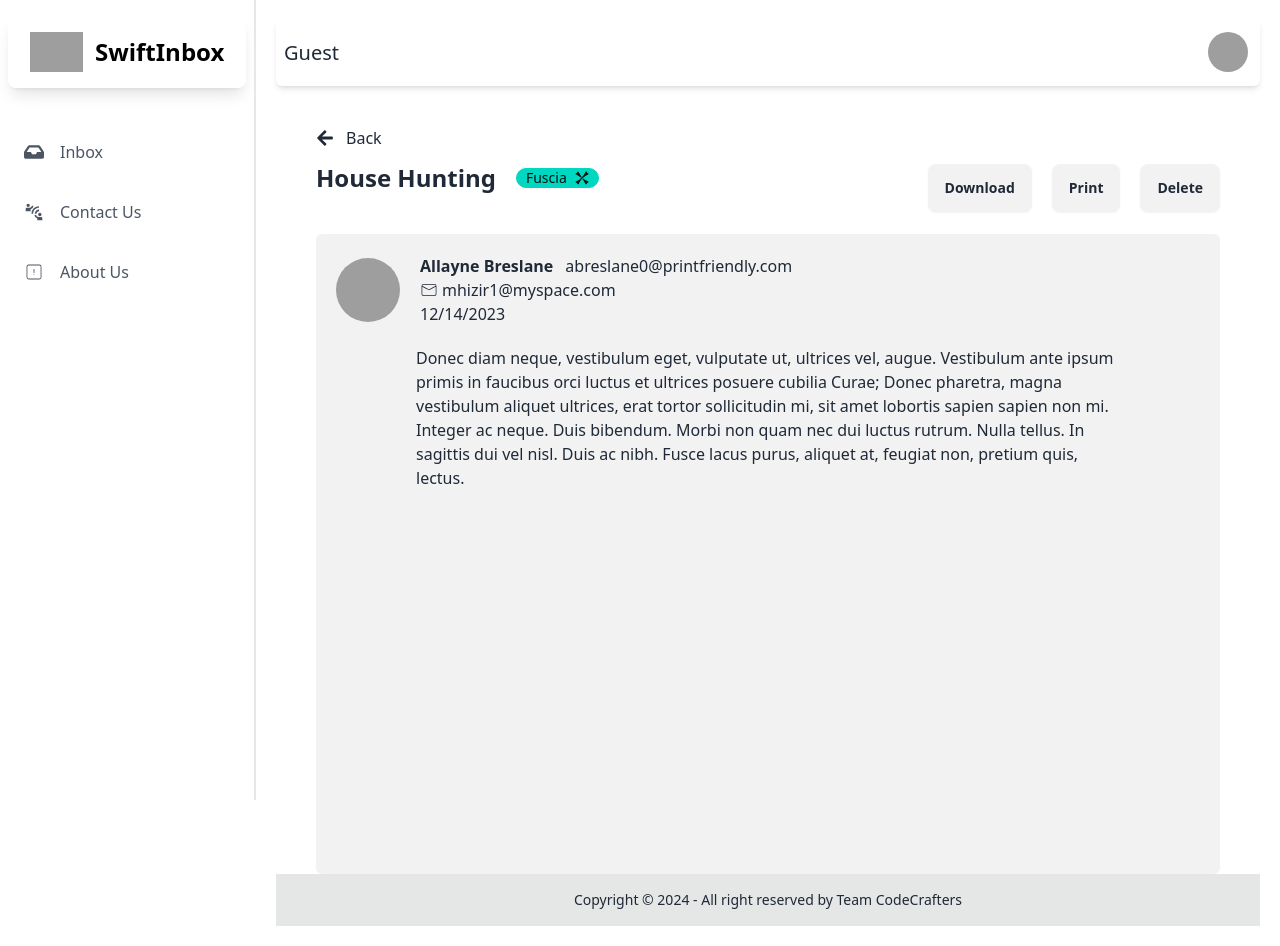
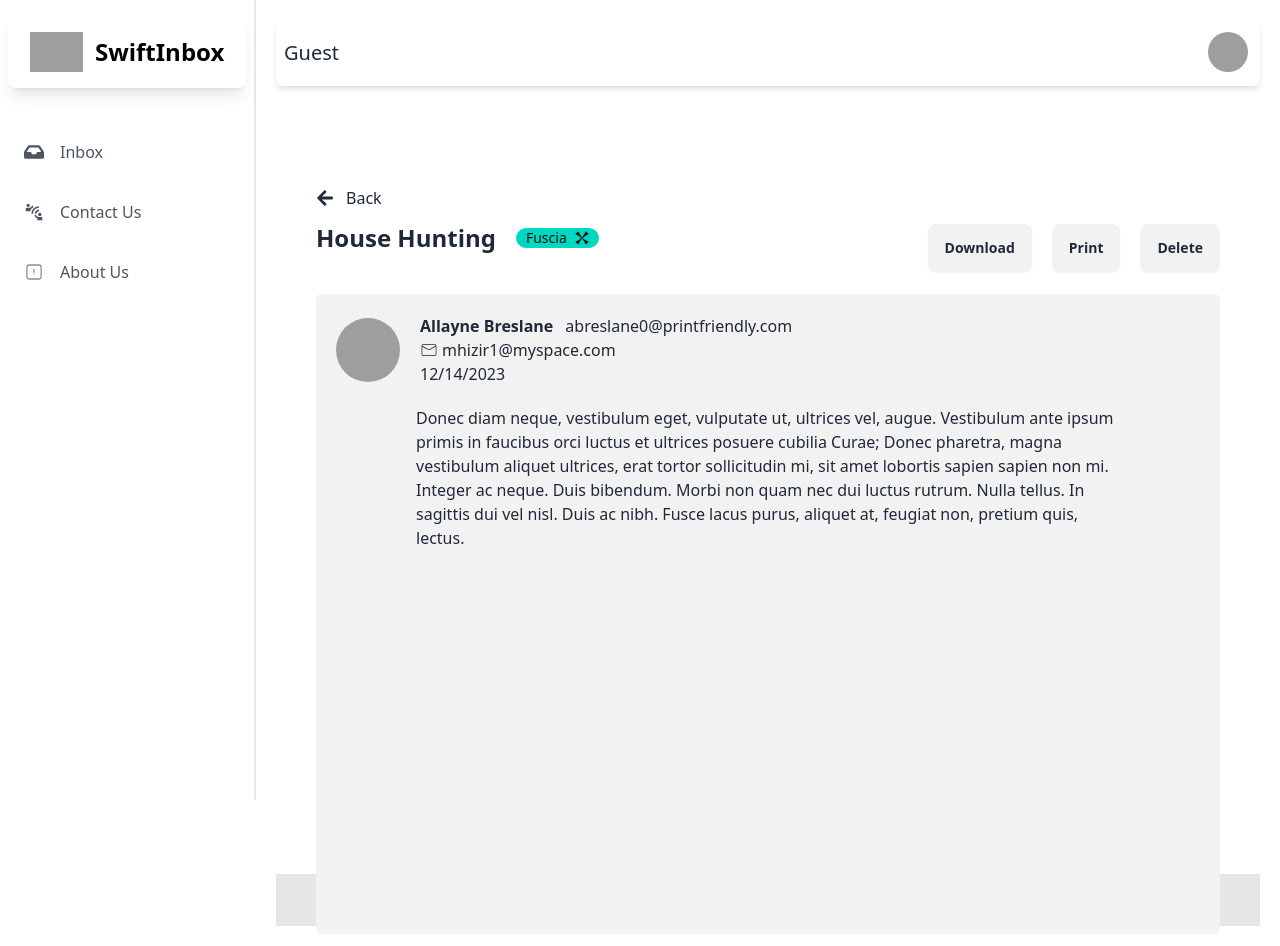
Before and after one commit to mdshahadat12/SwiftInbox-Client, a React (Vite) app: page /inbox/1 in a window 1280 px wide. Built offline with nearby package versions, Linux system fonts and the light colour scheme; grey boxes are pictures that could not be loaded.

Commit message:
update animation

```diff
--- a/src/Page/InboxDetails.jsx
+++ b/src/Page/InboxDetails.jsx
@@ -4,6 +4,7 @@ import { GiCrossedBones } from "react-icons/gi";
 import { FaArrowLeft } from "react-icons/fa";
 import { Link, useParams } from "react-router-dom";
 import toast from "react-hot-toast";
+import { motion } from "framer-motion";
 
 const InboxDetails = () => {
   const { id } = useParams();
@@ -39,7 +40,12 @@ const InboxDetails = () => {
   };
 
   return (
-    <div className="pt-10 lg:px-10">
+    <motion.div
+    initial={{ opacity: 0, y: 0 }} // Initial animation state (hidden and slightly shifted)
+    animate={{ opacity: 1, y: 60 }} // Animation to reveal the component
+    transition={{ duration: 0.5 }} // Duration of the animation
+
+    className="pt-10 lg:px-10">
       <Link to="/">
         <button className="mb-3 flex items-center">
           <FaArrowLeft className="text-lg mr-3" /> Back
@@ -127,7 +133,7 @@ const InboxDetails = () => {
           </div>
         </div>
       </dialog>
-    </div>
+    </motion.div>
   );
 };
 
```
